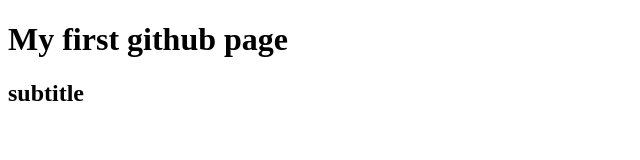
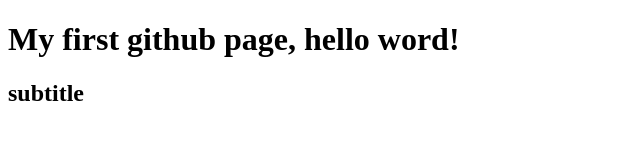
Before and after one commit to BrahimLazam/BrahimLazam.github.io, a plain HTML site: page index.html in a window 1280 px wide. Shown: the whole page, without its empty margins (0-640 px from the left). Drawn offline with Linux system fonts and the light colour scheme.

Commit message:
add hello word

```diff
--- a/index.html
+++ b/index.html
@@ -9,7 +9,7 @@
 </head>
 
 <body>
-    <h1>My first github page</h1>
+    <h1>My first github page, hello word!</h1>
     <h2>subtitle</h2>
 
 
```
